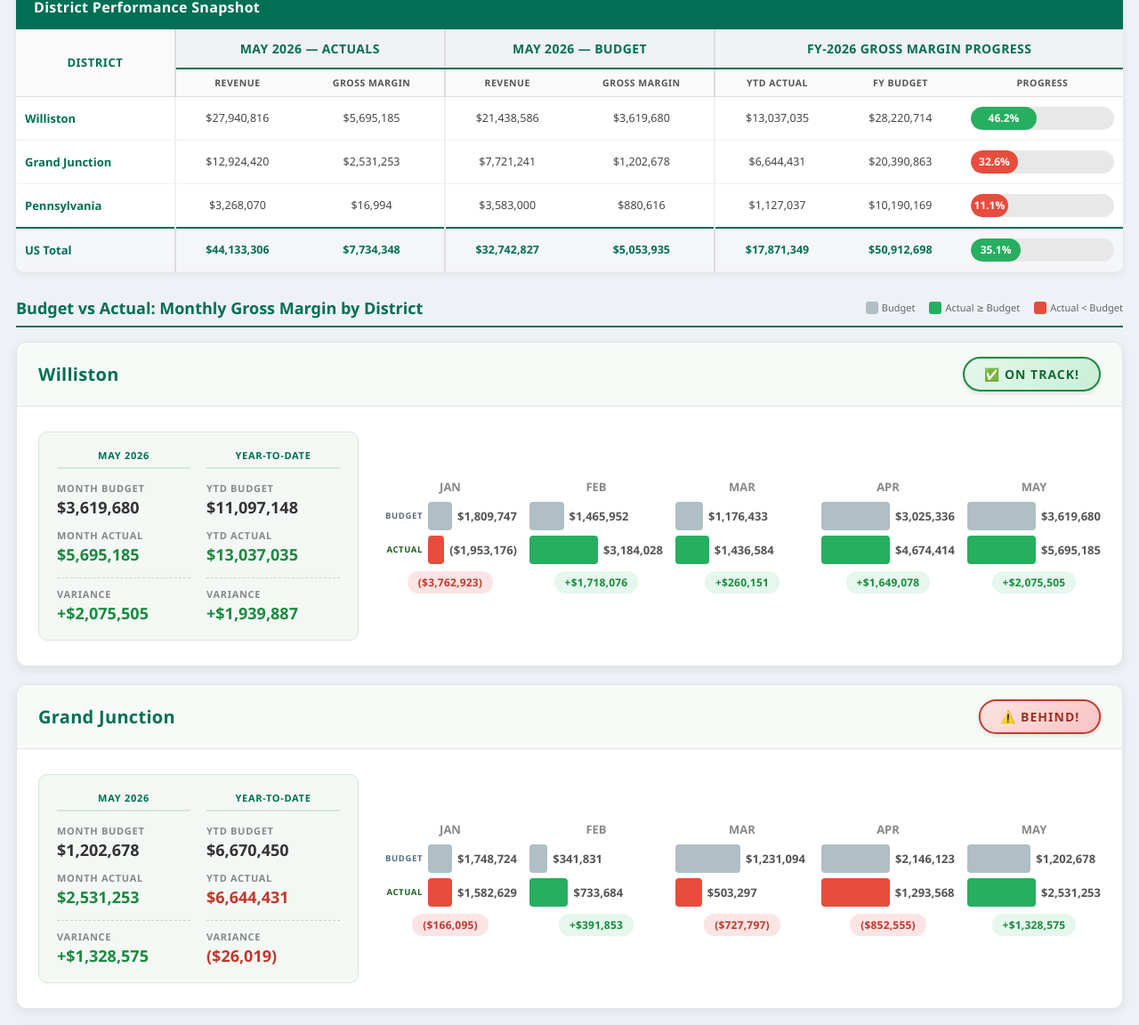
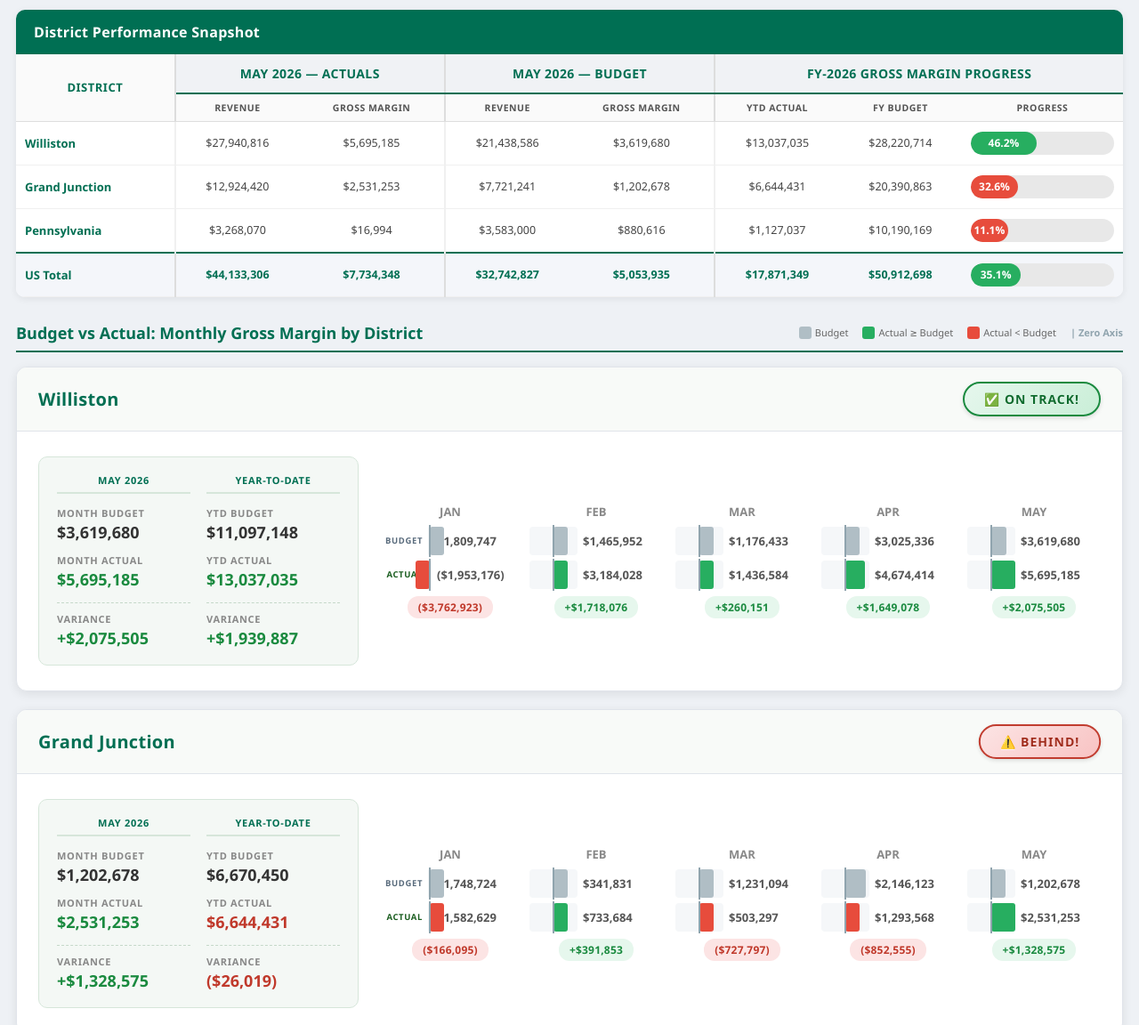
Before and after one commit to robbevi/CalfracUSFY2026Tracker, a plain HTML site: page index.html in a window 1280 px wide. Shown: the part 724-1876 px from the top of the page at 89% size. Drawn offline with Linux system fonts and the light colour scheme.

```diff
--- a/index.html
+++ b/index.html
@@ -8,9 +8,9 @@
 <style>
 *{box-sizing:border-box;margin:0;padding:0}
 body{font-family:'Segoe UI',Tahoma,Geneva,Verdana,sans-serif;background:#eef1f5;color:#333}
-.hdr{background:#006F53;color:#fff;padding:14px 30px;display:flex;align-items:center;justify-content:space-between}
-.hdr-left{display:flex;align-items:center;gap:16px}
-.hdr-left img{height:44px}
+.hdr{background:#006F53;color:#fff;padding:18px 30px;display:flex;align-items:center;justify-content:space-between}
+.hdr-left{display:flex;align-items:center;gap:18px}
+.hdr-left img{height:64px}
 .hdr h1{font-size:20px;font-weight:600;letter-spacing:.4px}
 .hdr .sub{font-size:12px;opacity:.8}
 .wrap{max-width:1400px;margin:22px auto;padding:0 18px}
@@ -95,9 +95,15 @@
 .bar-tag{font-size:9.5px;font-weight:800;letter-spacing:.6px;min-width:44px;text-align:right;text-transform:uppercase}
 .bar-tag.budget{color:#5a6c7d}
 .bar-tag.actual{color:#1B5E20}
-.bar{height:32px;border-radius:4px;display:flex;align-items:center;padding:0 8px;font-size:12px;font-weight:600;color:#fff;white-space:nowrap;min-width:3px;transition:width .4s}
+
+/* === ZERO-CENTERED BAR TRACK === */
+.bar-track{position:relative;flex:1;height:32px;background:#f5f7f9;border-radius:4px;overflow:visible}
+.bar-axis{position:absolute;left:50%;top:-2px;bottom:-2px;width:2px;background:#90a4ae;z-index:2;transform:translateX(-50%)}
+.bar{position:absolute;top:0;bottom:0;border-radius:3px;display:flex;align-items:center;padding:0 8px;font-size:12px;font-weight:600;color:#fff;white-space:nowrap;min-width:3px;transition:width .4s;z-index:1}
+.bar-pos{left:50%}
+.bar-neg{right:50%;justify-content:flex-end}
 .bar-bgt{background:#b0bec5}.bar-good{background:#27ae60}.bar-bad{background:#e74c3c}
-.bar-val{font-size:13px;color:#555;white-space:nowrap;font-weight:600}
+.bar-val{font-size:13px;color:#555;white-space:nowrap;font-weight:600;min-width:90px;text-align:left}
 
 .var-pill{text-align:center;margin-top:8px;width:100%;display:block}
 .var-pill span{display:inline-block;padding:4px 12px;border-radius:12px;font-size:12px;font-weight:700;letter-spacing:.2px}
@@ -355,7 +361,6 @@
     <div class="card"><div class="lbl">FY-2026 Calendar</div><div class="val">${daysRemaining} Days Left</div><div class="sm">${pctThrough}% through FY 2026</div></div>
   </div>`;
 
-  // PACE TRACKER
   const fyBudget=D.fyBudgetOI||1;
   const actualPct=(ytdA/fyBudget)*100;
   const expectedPct=(n/12)*100;
@@ -389,36 +394,12 @@
         <div class="pace-ticks"><span>0%</span><span>25%</span><span>50%</span><span>75%</span><span>100%</span></div>
       </div>
       <div class="pace-metrics">
-        <div class="pace-metric">
-          <div class="pm-lbl">Months Remaining</div>
-          <div class="pm-val">${monthsRemaining}</div>
-          <div class="pm-sm">of 12 total</div>
-        </div>
-        <div class="pace-metric">
-          <div class="pm-lbl">Remaining OI to Earn</div>
-          <div class="pm-val">${fmt(remainingBudget)}</div>
-          <div class="pm-sm">to hit FY budget</div>
-        </div>
-        <div class="pace-metric">
-          <div class="pm-lbl">Avg Monthly OI Required</div>
-          <div class="pm-val ${avgMonthlyRequired>ytdAvgMonthly?'red':'grn'}">${fmt(avgMonthlyRequired)}</div>
-          <div class="pm-sm">over next ${monthsRemaining} months</div>
-        </div>
-        <div class="pace-metric">
-          <div class="pm-lbl">Acceleration Needed</div>
-          <div class="pm-val ${accelerationPct>0?'red':'grn'}">${accelerationPct>=0?'+':''}${accelerationPct.toFixed(1)}%</div>
-          <div class="pm-sm">vs YTD avg of ${fmt(ytdAvgMonthly)}</div>
-        </div>
-        <div class="pace-metric">
-          <div class="pm-lbl">Catch-Up Amount</div>
-          <div class="pm-val ${catchUpAmount>0?'red':'grn'}">${catchUpAmount>=0?fmt(catchUpAmount):'\u2014'}</div>
-          <div class="pm-sm">${catchUpAmount>0?'gap to expected pace':'ahead of pace'}</div>
-        </div>
-        <div class="pace-metric">
-          <div class="pm-lbl">Run-Rate Forecast</div>
-          <div class="pm-val ${forecastVsBudget>=0?'grn':'red'}">${fmt(runRateForecast)}</div>
-          <div class="pm-sm">${forecastVsBudget>=0?'+':''}${fmt(forecastVsBudget)} vs budget</div>
-        </div>
+        <div class="pace-metric"><div class="pm-lbl">Months Remaining</div><div class="pm-val">${monthsRemaining}</div><div class="pm-sm">of 12 total</div></div>
+        <div class="pace-metric"><div class="pm-lbl">Remaining OI to Earn</div><div class="pm-val">${fmt(remainingBudget)}</div><div class="pm-sm">to hit FY budget</div></div>
+        <div class="pace-metric"><div class="pm-lbl">Avg Monthly OI Required</div><div class="pm-val ${avgMonthlyRequired>ytdAvgMonthly?'red':'grn'}">${fmt(avgMonthlyRequired)}</div><div class="pm-sm">over next ${monthsRemaining} months</div></div>
+        <div class="pace-metric"><div class="pm-lbl">Acceleration Needed</div><div class="pm-val ${accelerationPct>0?'red':'grn'}">${accelerationPct>=0?'+':''}${accelerationPct.toFixed(1)}%</div><div class="pm-sm">vs YTD avg of ${fmt(ytdAvgMonthly)}</div></div>
+        <div class="pace-metric"><div class="pm-lbl">Catch-Up Amount</div><div class="pm-val ${catchUpAmount>0?'red':'grn'}">${catchUpAmount>=0?fmt(catchUpAmount):'\u2014'}</div><div class="pm-sm">${catchUpAmount>0?'gap to expected pace':'ahead of pace'}</div></div>
+        <div class="pace-metric"><div class="pm-lbl">Run-Rate Forecast</div><div class="pm-val ${forecastVsBudget>=0?'grn':'red'}">${fmt(runRateForecast)}</div><div class="pm-sm">${forecastVsBudget>=0?'+':''}${fmt(forecastVsBudget)} vs budget</div></div>
       </div>
     </div>
   </div>`;
@@ -467,7 +448,7 @@
   H+=`</tbody></table></div>`;
 
   H+=`<div class="viz-section-hd">Budget vs Actual: Monthly Gross Margin by District
-    <div class="legend"><span><span class="dot" style="background:#b0bec5"></span>Budget</span><span><span class="dot" style="background:#27ae60"></span>Actual \u2265 Budget</span><span><span class="dot" style="background:#e74c3c"></span>Actual &lt; Budget</span></div>
+    <div class="legend"><span><span class="dot" style="background:#b0bec5"></span>Budget</span><span><span class="dot" style="background:#27ae60"></span>Actual \u2265 Budget</span><span><span class="dot" style="background:#e74c3c"></span>Actual &lt; Budget</span><span style="color:#90a4ae;font-weight:700">| Zero Axis</span></div>
   </div>`;
 
   opDist.forEach(d=>{
@@ -483,6 +464,7 @@
     const mVar=mAct-mBgt;
     const mAhead=mAct>=mBgt;
 
+    // Scale based on max absolute value across all months for proper zero-centered axis
     let allV=[];for(let i=0;i<n;i++){allV.push(Math.abs(d.bgtGM[i]||0),Math.abs((d.actGM||[])[i]||0));}
     const mx=Math.max(...allV,1);
 
@@ -511,12 +493,15 @@
     for(let i=0;i<n;i++){
       const bv=d.bgtGM[i]||0,av=(d.actGM||[])[i]||0;
       const mv=av-bv;
-      const bw=Math.max(Math.abs(bv)/mx*100,1),aw=Math.max(Math.abs(av)/mx*100,1);
+      // Width is half-track scaling — axis at center, bars extend left or right
+      const bw=Math.max(Math.abs(bv)/mx*50,1),aw=Math.max(Math.abs(av)/mx*50,1);
+      const bPosCls=bv>=0?"bar-pos":"bar-neg";
+      const aPosCls=av>=0?"bar-pos":"bar-neg";
       const varCls=mv>0?"var-pos":mv<0?"var-neg":"var-zero";
       const showTag=(i===0);
       H+=`<div class="month-group"><div class="mlbl">${D.months[i]}</div><div class="bar-pair">
-        <div class="bar-wrap">${showTag?'<span class="bar-tag budget">Budget</span>':''}<div class="bar bar-bgt" style="width:${bw}%"></div><span class="bar-val">${fmt(bv)}</span></div>
-        <div class="bar-wrap">${showTag?'<span class="bar-tag actual">Actual</span>':''}<div class="bar ${av>=bv?'bar-good':'bar-bad'}" style="width:${aw}%"></div><span class="bar-val">${fmt(av)}</span></div>
+        <div class="bar-wrap">${showTag?'<span class="bar-tag budget">Budget</span>':''}<div class="bar-track"><div class="bar-axis"></div><div class="bar bar-bgt ${bPosCls}" style="width:${bw}%"></div></div><span class="bar-val">${fmt(bv)}</span></div>
+        <div class="bar-wrap">${showTag?'<span class="bar-tag actual">Actual</span>':''}<div class="bar-track"><div class="bar-axis"></div><div class="bar ${av>=bv?'bar-good':'bar-bad'} ${aPosCls}" style="width:${aw}%"></div></div><span class="bar-val">${fmt(av)}</span></div>
       </div><div class="var-pill"><span class="${varCls}">${fmtVar(mv)}</span></div></div>`;
     }
     H+=`</div></div></div>`;
```
